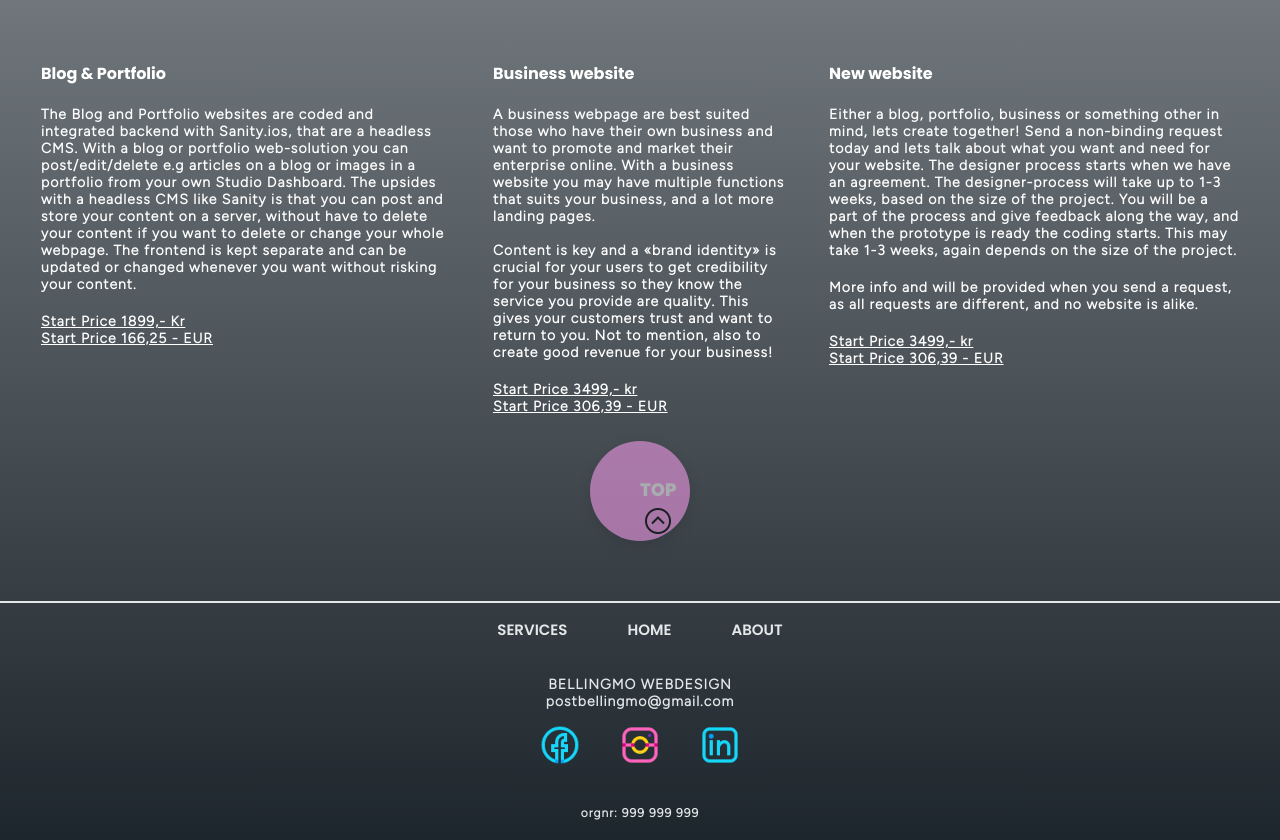
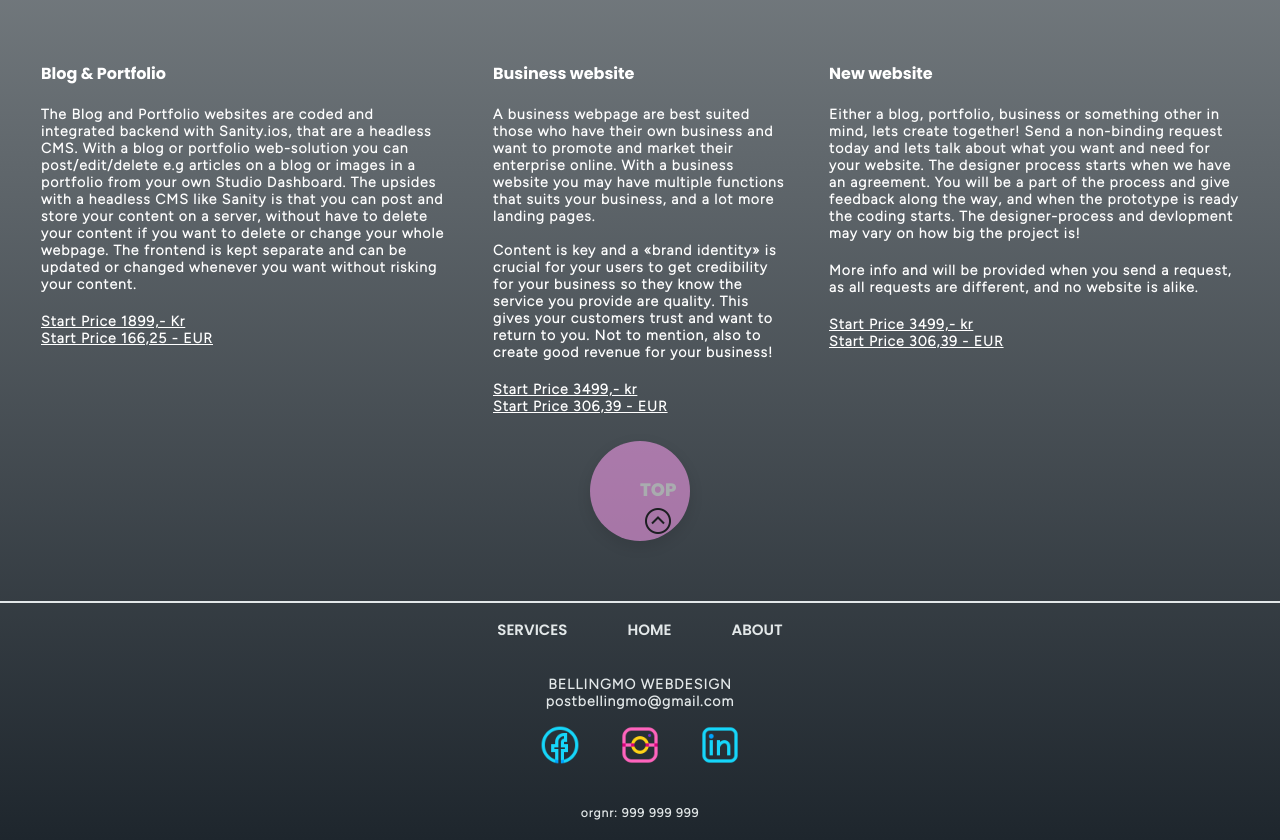
Before and after one commit to lonsoien/postbellingmowebdesign, a React (Create React App) app: page /digitalproducts in a window 1280 px wide. Shown: the part 1178-2018 px from the top of the page. Built offline with nearby package versions, Linux system fonts and the light colour scheme; a web font is replaced by a local one.

Commit message:
service content edits

```diff
--- a/src/components/Service.jsx
+++ b/src/components/Service.jsx
@@ -107,9 +107,9 @@ function Service() {
                     <p>
                     Either a blog, portfolio, business or something other in mind, lets create together!
                     Send a non-binding request today and lets talk about what you want and need for your website.
-                    The designer process starts when we have an agreement. The designer-process will take up to 1-3 weeks, based on the size of the project.
+                    The designer process starts when we have an agreement.
                     You will be a part of the process and give feedback along the way, and when the prototype is ready the coding starts.
-                    This may take 1-3 weeks, again depends on the size of the project.
+                    The designer-process and devlopment may vary on how big the project is!
                     </p>
                     <br/>
                     <p>More info and will be provided when you send a request, as all requests are different,
```
